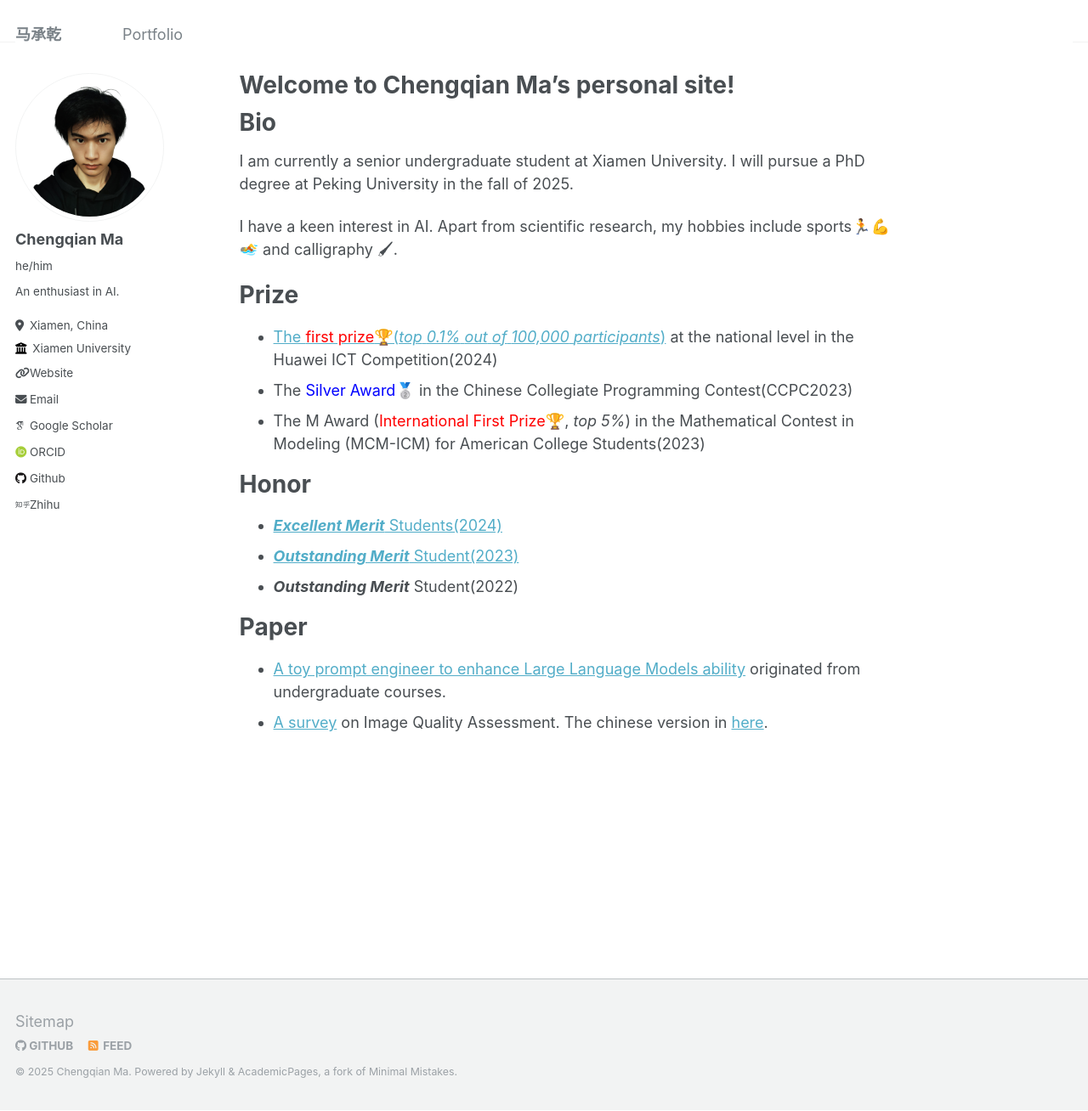
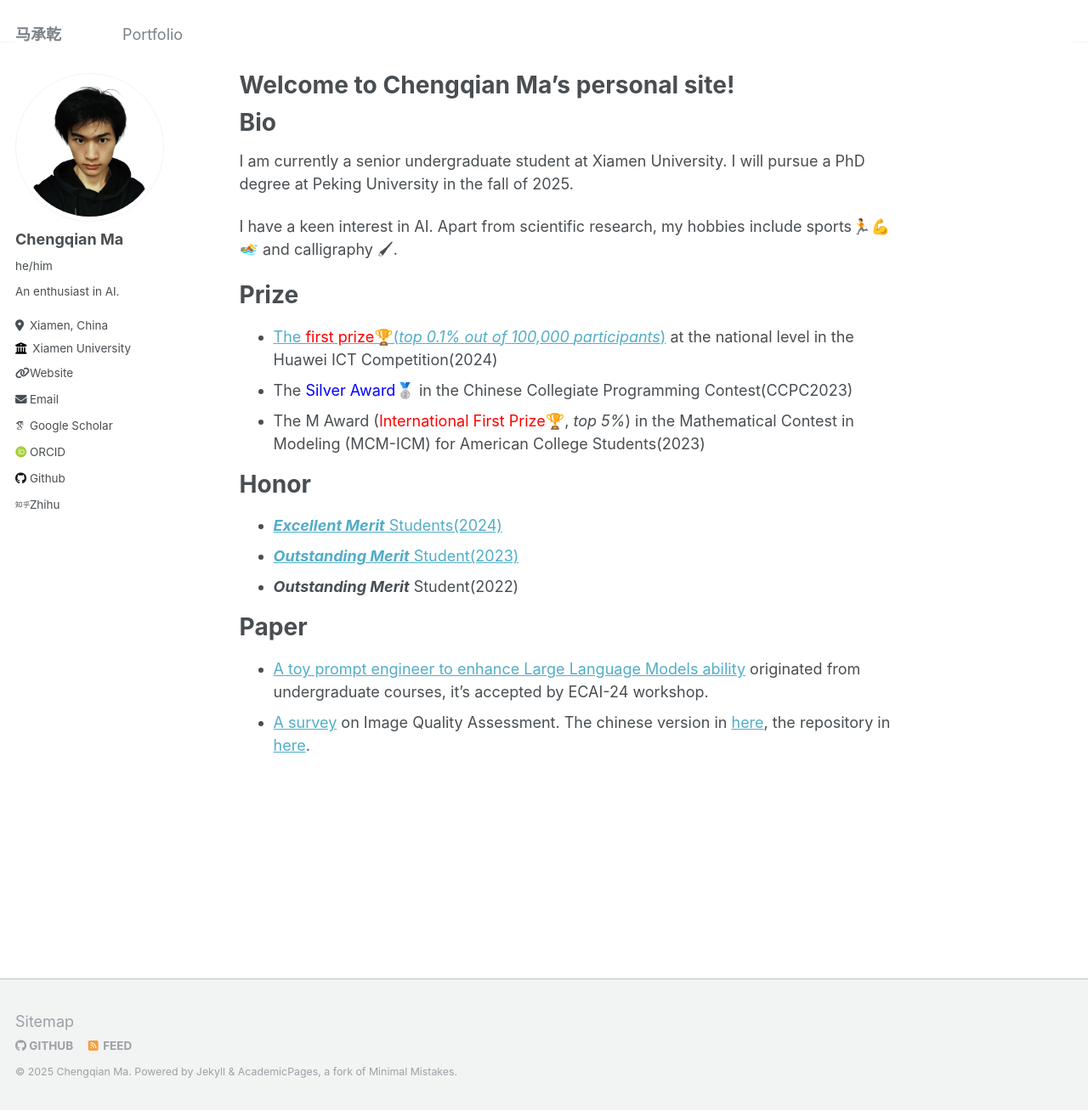
Before and after one commit to step-out/step-out.github.io, a Jekyll site: the page built from _pages/about.md, in a window 1280 px wide and 1308 px high. Shown: the whole window at 85% size. Built offline with Jekyll 4.4.1, drawn with Linux system fonts in a browser that asks for light colours; some web fonts are replaced.

Commit message:
modified:   _pages/about.md

```diff
--- a/_pages/about.md
+++ b/_pages/about.md
@@ -29,5 +29,5 @@ I have a keen interest in AI. Apart from scientific research, my hobbies include
 
 # Paper
 
-- [A toy prompt engineer to enhance Large Language Models ability](https://arxiv.org/abs/2408.01423) originated from undergraduate courses.
-- [A survey](https://arxiv.org/abs/2502.08540) on Image Quality Assessment. The chinese version in [here](https://zhuanlan.zhihu.com/p/25680975953).
+- [A toy prompt engineer to enhance Large Language Models ability](https://arxiv.org/abs/2408.01423) originated from undergraduate courses, it's accepted by ECAI-24 workshop.
+- [A survey](https://arxiv.org/abs/2502.08540) on Image Quality Assessment. The chinese version in [here](https://zhuanlan.zhihu.com/p/25680975953), the repository in [here](https://github.com/11xiaoyi11/IQA-Survey).
```
